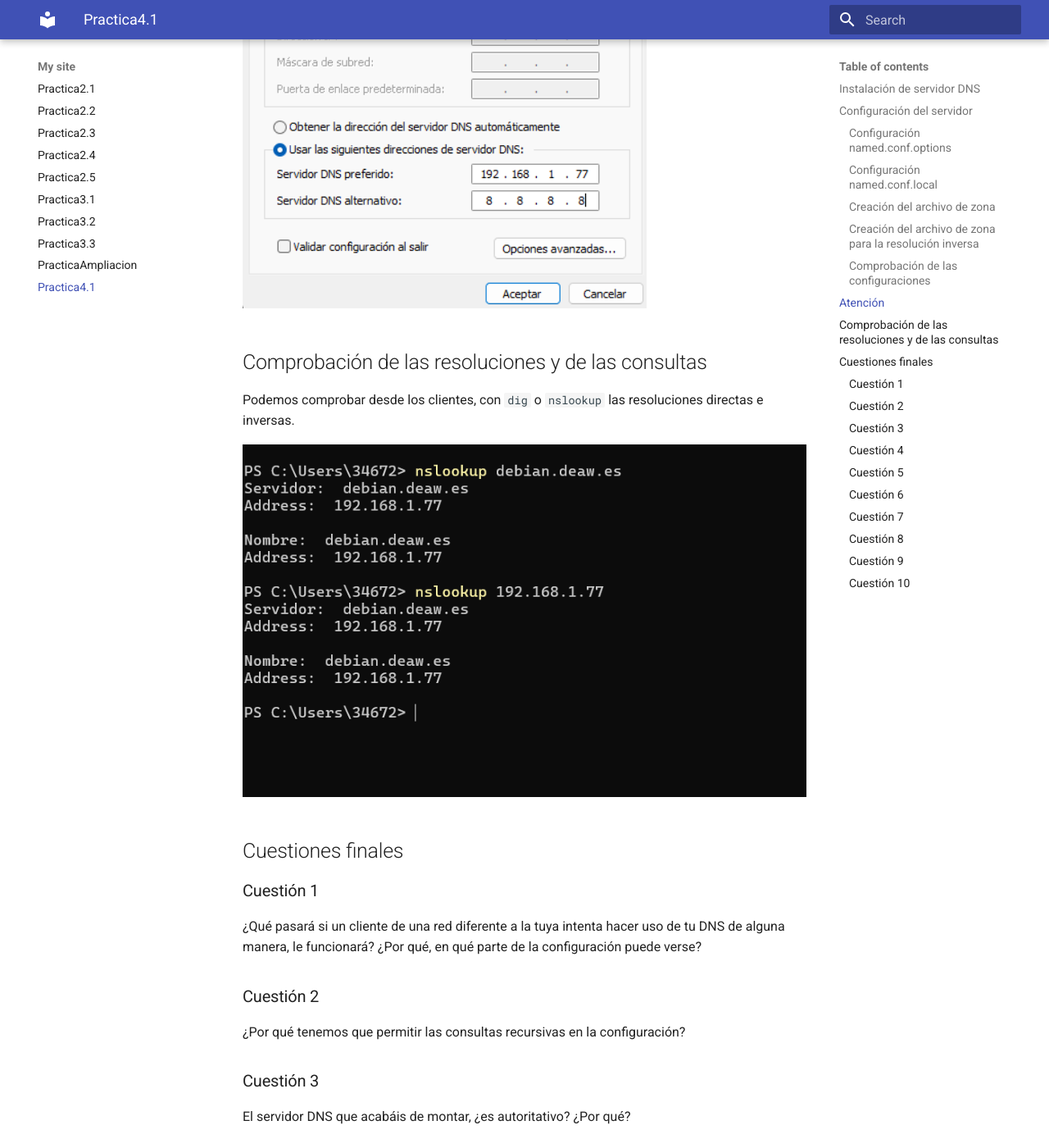
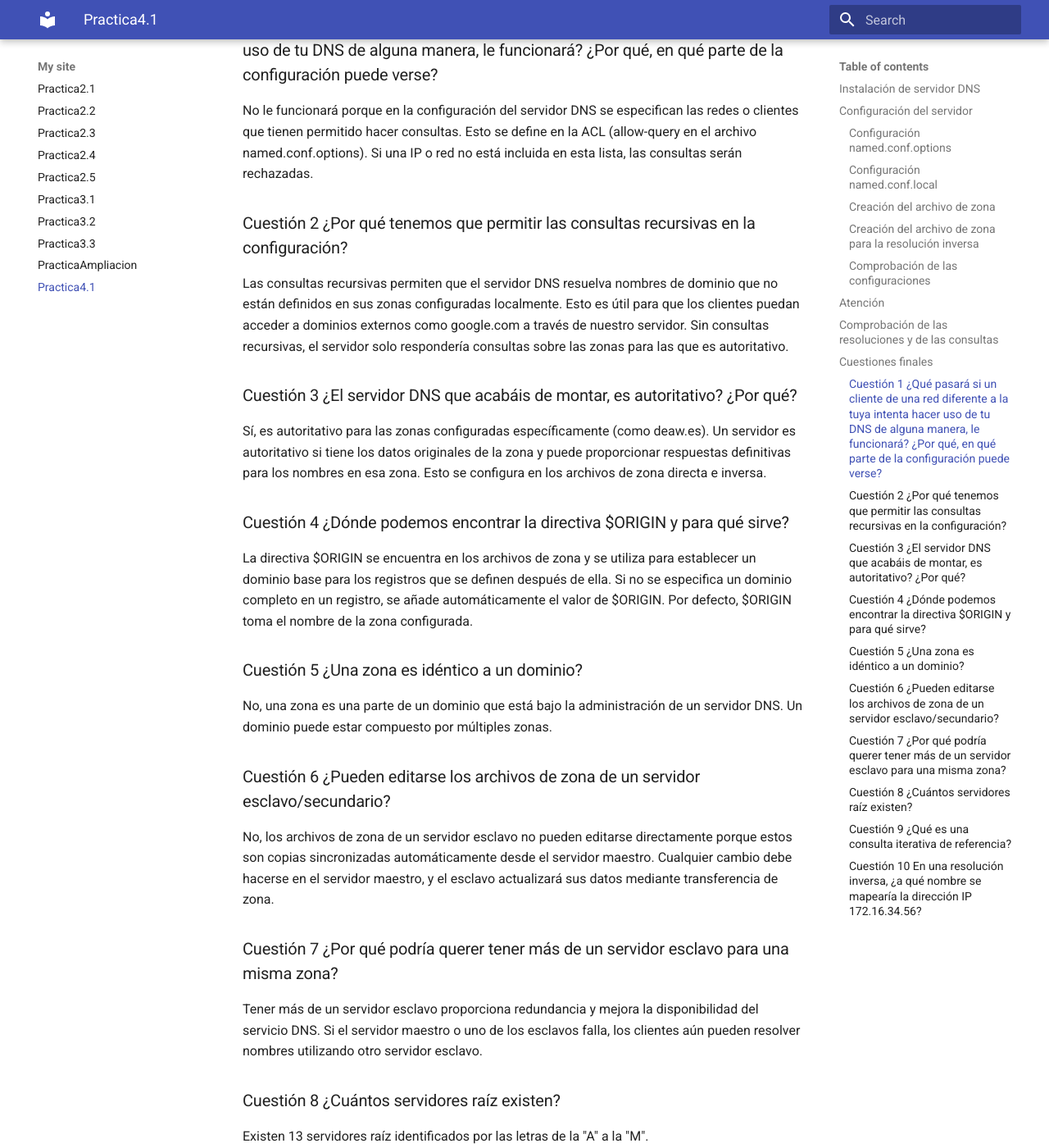
Before and after one commit to SalvadorVelaSanz/DESPLIEGUE-WEB, an MkDocs documentation site: the page built from docs/Practica9.md, in a window 1280 px wide and 1400 px high, scrolled down 7569 px. Shown: the whole window at 82% size. Built offline with MkDocs 1.6.1 and Material for MkDocs 9.7.7, drawn with Linux system fonts in a browser that asks for light colours; some of the changed text lies outside the part shown.

Commit message:
practica terminada con cuestiones

````diff
--- a/docs/Practica9.md
+++ b/docs/Practica9.md
@@ -2,9 +2,8 @@
 
 ## Instalación de servidor DNS
 
-Bind es el estándar de facto para servidores DNS. Es una herramienta de software libre y se distribuye con la mayoría de plataformas Unix y Linux, donde también se le conoce con el sobrenombre de named (name daemon). Bind9 es la versión recomendada para usarse y es la que emplearemos.
 
-Para instalar el servidor DNS en Ubuntu Server, usaremos los repositorios oficiales. Por ello, podremos instalarlo como cualquier paquete en Ubuntu:
+Para instalar el servidor DNS en Ubuntu podemos instalarlo como cualquier paquete en Ubuntu:
 
 ```bash
 sudo apt-get install bind9 bind9utils bind9-doc
@@ -13,12 +12,12 @@ sudo apt-get install bind9 bind9utils bind9-doc
 
 ## Configuración del servidor
 
-Puesto que en clase sólo vamos a utilizar IPv4, vamos a decírselo a Bind, en su archivo general de configuración. Este archivo named se encuentra en el directorio:
+Puesto que en clase sólo vamos a utilizar IPv4, en su archivo general de configuración  named que se encuentra en el directorio:
 
 `/etc/default`
 ![Captura 2](images/Practica4.1/2.png)
 
-Y para indicarle que sólo use IPv4, debemos modificar la línea siguiente con el texto resaltado:
+Y para indicarle que sólo use IPv4, debemos modificar esto:
 
 ```plaintext
 OPTIONS = "-u bind -4"
@@ -30,16 +29,12 @@ El archivo de configuración principal named.conf de Bind está en el directorio
 `/etc/bind`
 ![Captura 4](images/Practica4.1/4.png)
 
-Si lo consultamos veremos lo siguiente:
 
 ![Captura 5](images/Practica4.1/5.png)
 
-Este archivo sirve simplemente para aglutinar o agrupar a los archivos de configuración que usaremos. Estos 3 includes hacen referencia a los 3 diferentes archivos donde deberemos realizar la verdadera configuración, ubicados en el mismo directorio.
-
 ### Configuración named.conf.options
 
-Es una buena práctica que hagáis siempre una copia de seguridad de un archivo de configuración cada vez que vayáis a realizar algún cambio:
-
+Usamos este comando para hacer una copia de seguridad
 ```bash
 sudo cp /etc/bind/named.conf.options /etc/bind/named.conf.options.backup
 ```
@@ -47,20 +42,8 @@ sudo cp /etc/bind/named.conf.options /etc/bind/named.conf.options.backup
 
 Ahora editaremos el archivo named.conf.options e incluiremos los siguientes contenidos:
 
-Por motivos de seguridad, vamos a incluir una lista de acceso para que sólo puedan hacer consultas recursivas al servidor aquellos hosts que nosotros decidamos.
-
-En nuestro caso, los hosts confiables serán los de la red 192.168.X.0/24 (donde la X depende de vuestra red de casa). Así pues, justo antes del bloque `options {…}`, al principio del archivo, añadiremos algo así:
-
 ![Captura 7](images/Practica4.1/7.png)
 
-Si nos fijamos el servidor por defecto ya viene configurado para ser un DNS caché. El directorio donde se cachearán o guardarán las zonas es `/var/cache/bind`.
-
-- Que sólo se permitan las consultas recursivas a los hosts que hemos decidido en la lista de acceso anterior.
-- No permitir transferencia de zonas a nadie, de momento.
-- Configurar el servidor para que escuche consultas DNS en el puerto 53 (por defecto DNS utiliza puerto 53 UDP) y en la IP de su interfaz de la red privada. Deberéis colocar la IP de la interfaz de vuestra Debian, puesto que resolverá las consultas DNS del cliente/s de esa red.
-- Permitir las consultas recursivas, ya que en el primer punto ya le hemos dicho que sólo puedan hacerlas los hosts de la ACL.
-
-Además, vamos a comentar la línea que pone `listen-on-v6 { any; };` puesto que no vamos a responder a consultas de IPv6. Para comentarla basta añadir al principio de la línea dos barras `//`. También podría hacerse con una almohadilla pero aparecería resaltado con color ya que estos comentarios los suele utilizar el administrador para aclarar algún aspecto de la configuración.
 
 ![Captura 8](images/Practica4.1/8.png)
 
@@ -70,7 +53,7 @@ Podemos comprobar si nuestra configuración es correcta con el comando:
 sudo named-checkconf
 ```
 
-Si hay algún error, nos lo hará saber. En caso contrario, nos devuelve a la línea de comandos.
+Si hay algún error aparecera a la hora de ejecutar el comando, si no nos devuelve a la línea de comandos.
 
 Reiniciamos el servidor y comprobamos su estado:
 
@@ -82,36 +65,33 @@ sudo systemctl status bind9
 
 ### Configuración named.conf.local
 
-En este archivo configuraremos aspectos relativos a nuestras zonas. Vamos a declarar la zona “deaw.es”. Por ahora simplemente indicaremos que el servidor DNS es maestro para esta zona y donde estará ubicado el archivo de zona que crearemos más adelante:
+En este archivo configuraremos aspectos relativos a nuestras zonas. Vamos a declarar la zona “deaw.es”.
 
 ![Captura 10](images/Practica4.1/10.png)
 
 ### Creación del archivo de zona
 
-Vamos a crear el archivo de zona de resolución directa justo en el directorio que hemos indicado antes y con el mismo nombre que hemos indicado antes.
+Creamos el archivo de la zona directa en el directorio que le hemos especificado antes.
 
 ![Captura 11](images/Practica4.1/11.png)
 
-El contenido será algo así (procurad respetar el formato):
+El contenido será algo así (respetar el formato):
 
 ![Captura 12](images/Practica4.1/12.png)
 
 ### Creación del archivo de zona para la resolución inversa
 
-Recordad que deben existir ambos archivos de zona, uno para la resolución directa y otro para la inversa. Vamos pues a crear el archivo de zona inversa.
-
-En primer lugar, debemos añadir las líneas correspondientes a esta zona inversa en el archivo named.conf.local, igual que hemos hecho antes con la zona de resolución directa:
+Ahora se tiene que crear el archivo de la resolucion inversa, para ello en el mismo lugar que en la zona direxta se pone esto
 
 ![Captura 13](images/Practica4.1/13.png)
 
-Donde la X es el tercer byte de vuestra red.
+Donde la X es el tercer byte de la red de la maquina.
 
-Y la configuración de la zona de resolución inversa:
+Y se crea el archivo correspondiente con su configuracion:
 
 ![Captura 14](images/Practica4.1/14.png)
 ![Captura 15](images/Practica4.1/15.png)
 
-Podemos comprobar que la configuración de las zonas es correcta con el comando adecuado.
 
 ### Comprobación de las configuraciones
 
@@ -141,54 +121,72 @@ sudo systemctl status bind9
 
 ## Atención
 
-Es muy importante que el cliente esté configurado para usar como servidor DNS el que acabamos de instalar y configurar. Ya sea Windows, ya sea Linux, debéis cambiar vuestra configuración de red para que la máquina con la que hagáis las pruebas utilice este servidor DNS como el principal.
+Es muy importante que el cliente esté configurado para usar como servidor DNS el que acabamos de instalar y
+configurar. Ya sea Windows, ya sea Linux, debéis cambiar vuestra configuración de red para que la máquina con la
+que hagáis las pruebas utilice este servidor DNS como el principal.
 
 ![Captura 18](images/Practica4.1/18.png)
 
 ## Comprobación de las resoluciones y de las consultas
 
-Podemos comprobar desde los clientes, con `dig` o `nslookup` las resoluciones directas e inversas.
+Podemos comprobar desde los clientes, con `dig` o `nslookup` las resoluciones directas e inversas en mi caso usare nslookup.
 
 ![Captura 19](images/Practica4.1/19.png)
 
 ## Cuestiones finales
 
-### Cuestión 1
+### Cuestión 1 ¿Qué pasará si un cliente de una red diferente a la tuya intenta hacer uso de tu DNS de alguna manera, le funcionará? ¿Por qué, en qué parte de la configuración puede verse?
 
-¿Qué pasará si un cliente de una red diferente a la tuya intenta hacer uso de tu DNS de alguna manera, le funcionará? ¿Por qué, en qué parte de la configuración puede verse?
+No le funcionará porque en la configuración del servidor DNS se especifican las redes o clientes
+que tienen permitido hacer consultas. Esto se define en la ACL (allow-query en el archivo named.conf.options).
+Si una IP o red no está incluida en esta lista, las consultas serán rechazadas.
 
-### Cuestión 2
+### Cuestión 2 ¿Por qué tenemos que permitir las consultas recursivas en la configuración?
 
-¿Por qué tenemos que permitir las consultas recursivas en la configuración?
+Las consultas recursivas permiten que el servidor DNS resuelva nombres de dominio que no están definidos
+en sus zonas configuradas localmente. Esto es útil para que los clientes puedan acceder a dominios externos
+como google.com a través de nuestro servidor. Sin consultas recursivas, el servidor solo respondería consultas
+sobre las zonas para las que es autoritativo.
 
-### Cuestión 3
+### Cuestión 3 ¿El servidor DNS que acabáis de montar, es autoritativo? ¿Por qué?
 
-El servidor DNS que acabáis de montar, ¿es autoritativo? ¿Por qué?
+Sí, es autoritativo para las zonas configuradas específicamente (como deaw.es).
+Un servidor es autoritativo si tiene los datos originales de la zona y puede proporcionar respuestas definitivas
+para los nombres en esa zona. Esto se configura en los archivos de zona directa e inversa.
 
-### Cuestión 4
+### Cuestión 4 ¿Dónde podemos encontrar la directiva $ORIGIN y para qué sirve?
 
-¿Dónde podemos encontrar la directiva $ORIGIN y para qué sirve?
+La directiva $ORIGIN se encuentra en los archivos de zona y se utiliza para establecer un dominio base
+para los registros que se definen después de ella. Si no se especifica un dominio completo en un registro,
+se añade automáticamente el valor de $ORIGIN. Por defecto, $ORIGIN toma el nombre de la zona configurada.
 
-### Cuestión 5
+### Cuestión 5 ¿Una zona es idéntico a un dominio?
 
-¿Una zona es idéntico a un dominio?
+No, una zona es una parte de un dominio que está bajo la administración de un servidor DNS.
+Un dominio puede estar compuesto por múltiples zonas.
 
-### Cuestión 6
+### Cuestión 6 ¿Pueden editarse los archivos de zona de un servidor esclavo/secundario?
 
-¿Pueden editarse los archivos de zona de un servidor esclavo/secundario?
+No, los archivos de zona de un servidor esclavo no pueden editarse directamente porque estos son copias sincronizadas
+automáticamente desde el servidor maestro. Cualquier cambio debe hacerse en el servidor maestro, y el esclavo
+actualizará sus datos mediante transferencia de zona.
 
-### Cuestión 7
+### Cuestión 7 ¿Por qué podría querer tener más de un servidor esclavo para una misma zona?
 
-¿Por qué podría querer tener más de un servidor esclavo para una misma zona?
+Tener más de un servidor esclavo proporciona redundancia y mejora la disponibilidad del servicio DNS.
+Si el servidor maestro o uno de los esclavos falla, los clientes aún pueden resolver nombres utilizando
+otro servidor esclavo.
 
-### Cuestión 8
+### Cuestión 8 ¿Cuántos servidores raíz existen?
 
-¿Cuántos servidores raíz existen?
+Existen 13 servidores raíz identificados por las letras de la "A" a la "M".
 
-### Cuestión 9
+### Cuestión 9 ¿Qué es una consulta iterativa de referencia?
 
-¿Qué es una consulta iterativa de referencia?
+Una consulta iterativa de referencia es un tipo de consulta realizada en el sistema DNS para resolver un nombre de
+dominio de manera eficiente, donde el cliente DNS  se comunica con varios servidores DNS de manera secuencial hasta
 
-### Cuestión 10
+obtener una respuesta final.
+### Cuestión 10 En una resolución inversa, ¿a qué nombre se mapearía la dirección IP 172.16.34.56?
 
-En una resolución inversa, ¿a qué nombre se mapearía la dirección IP 172.16.34.56?
+La dirección IP 172.16.34.56 se mapearía al nombre 56.34.16.172.in-addr.arpa.
````
Also changed, not shown: other parts of docs/Practica9.md (+1 -1 lines).
